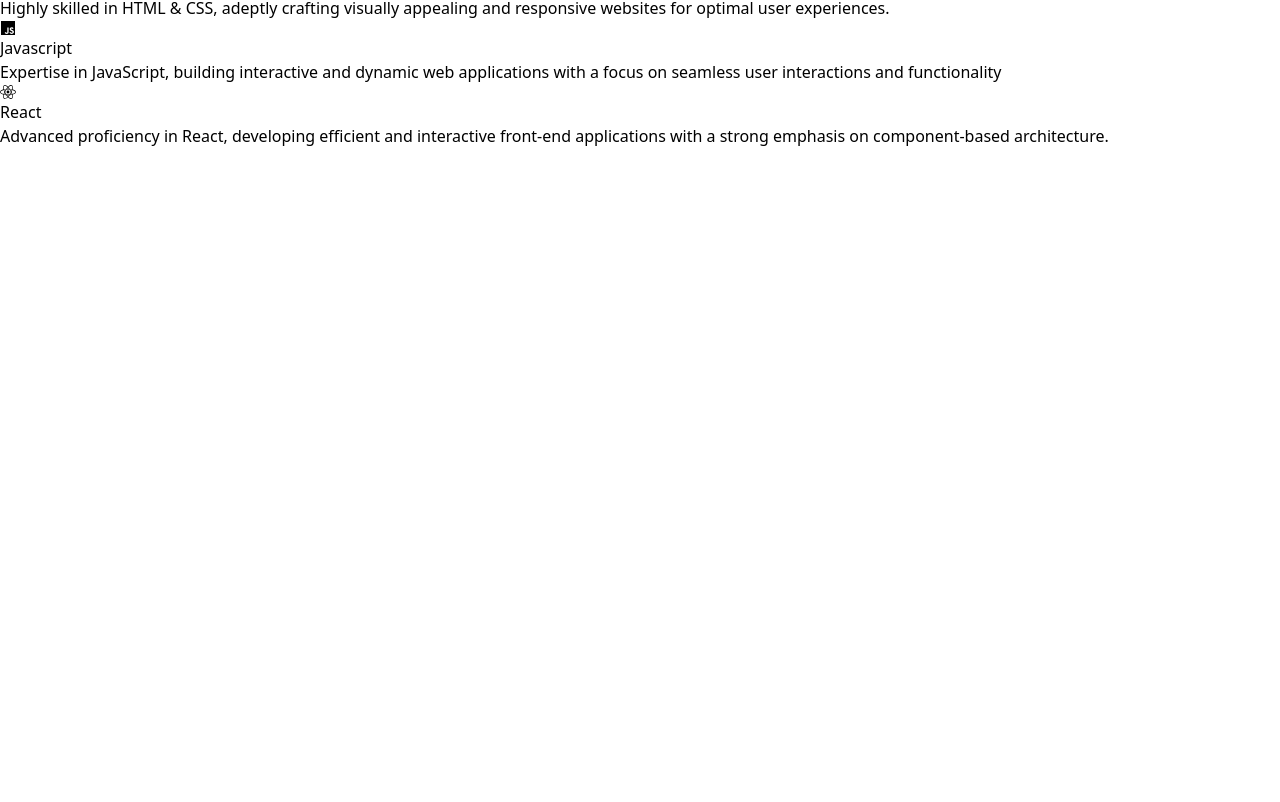
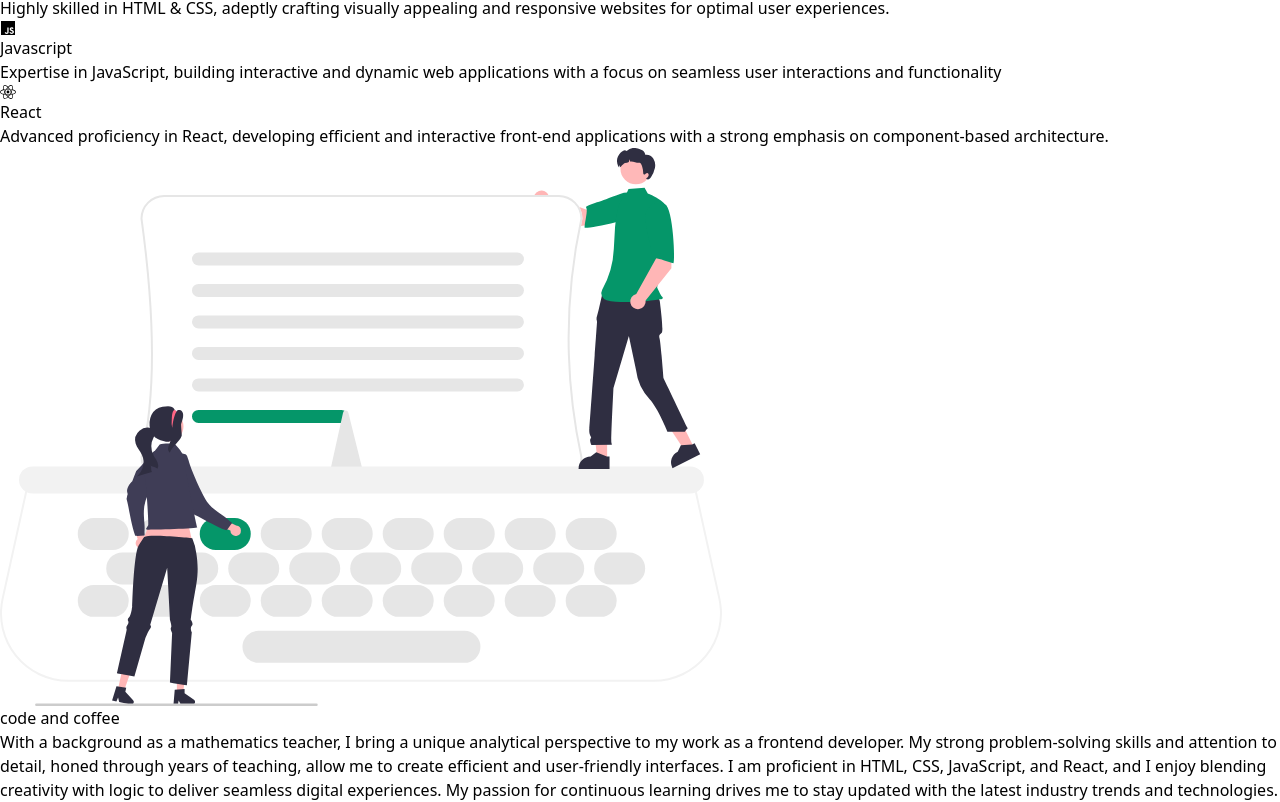
Before and after one commit to esraelif/my-portfolio, a React (Vite) app: page / in a window 1280 px wide. Shown: the part 916-1718 px from the top of the page. Before the commit the page ends 1064 px from the top, so only its background shows below. Built offline with nearby package versions, Linux system fonts and the light colour scheme.

Commit message:
"Added import and component for About section"

```diff
--- a/src/App.jsx
+++ b/src/App.jsx
@@ -1,3 +1,4 @@
+import About from "./components/About";
 import Hero from "./components/Hero";
 import Navbar from "./components/Navbar";
 import Skills from "./components/Skills";
@@ -9,6 +10,7 @@ const App = () => {
       <Navbar />
       <Hero />
       <Skills />
+      <About />
     </>
   );
 }
--- /dev/null
+++ b/src/components/About.jsx
@@ -0,0 +1,20 @@
+import aboutSvg from '../assets/about.svg';
+import SectionTitle from './SectionTitle';
+
+const About = () => {
+    return (
+        <section className='bg-white py-20' id='about'>
+            <div className='align-element grid md:grid-cols-2 items-center gap-16'>
+                <img src={aboutSvg} className='w-full h-64' alt="" />
+                <article>
+                    <SectionTitle text='code and coffee' />
+                    <p className='text-slate-600 mt-8 leading-loose'>With a background as a mathematics teacher, I bring a unique analytical perspective to my work as a frontend developer. My strong problem-solving skills and attention to detail, honed through years of teaching, allow me to create efficient and user-friendly interfaces. I am proficient in HTML, CSS, JavaScript, and React, and I enjoy blending creativity with logic to deliver seamless digital experiences. My passion for continuous learning drives me to stay updated with the latest industry trends and technologies.</p>
+                </article>
+
+            </div>
+
+        </section>
+    );
+}
+
+export default About;
```
